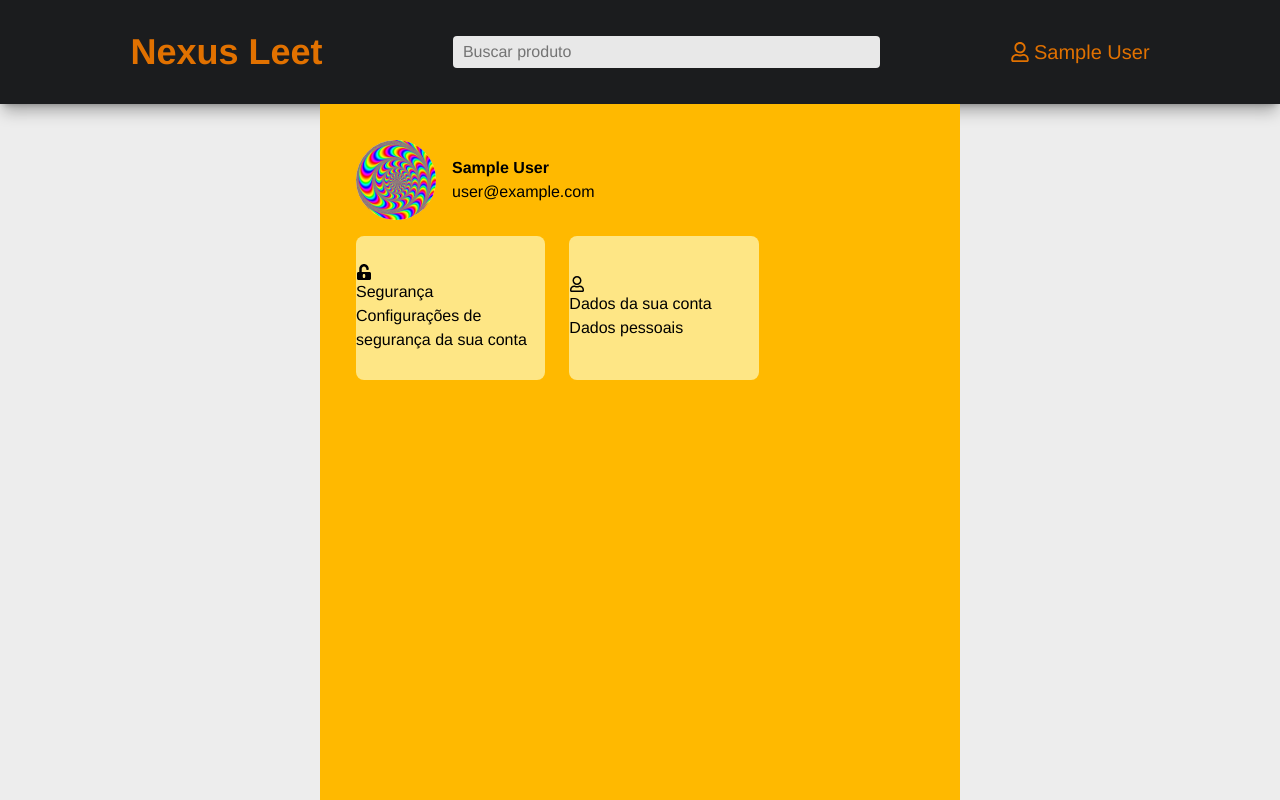
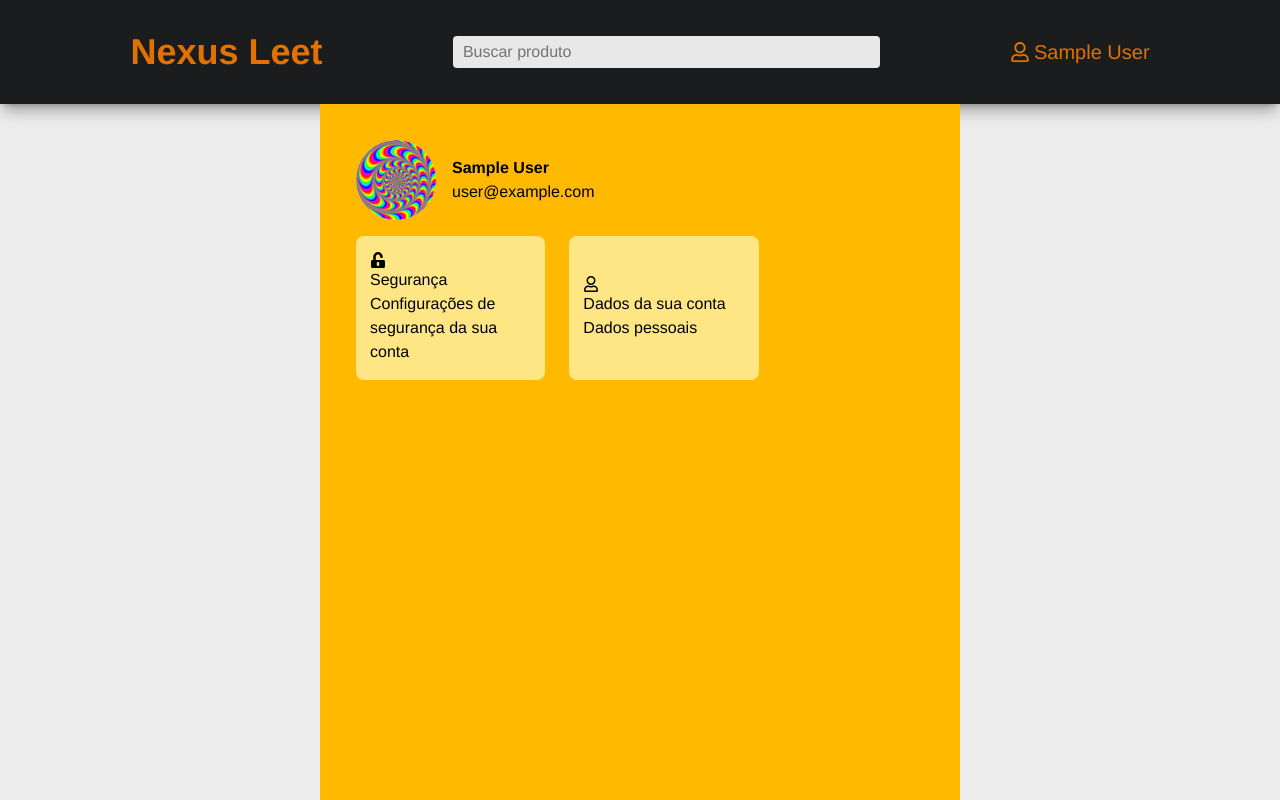
Before and after one commit to gustavocarvalho-ra/NextJs-NexusLeet, a Next.js app: page /my-account/user in a window 1280 px wide. Built offline with nearby package versions, Linux system fonts and the light colour scheme; no server answers; sample sign-in values are in the browser's storage.

Commit message:
style: add padding

```diff
--- a/src/app/components/ui/CardUser.tsx
+++ b/src/app/components/ui/CardUser.tsx
@@ -10,7 +10,7 @@ export default function CardUser({icon, TextStr, AboutStr}: CardInt) {
 
 
   return (
-    <div className="w-1/3 h-36 bg-amber-200 flex flex-col justify-center rounded-lg">
+    <div className="w-1/3 h-36 bg-amber-200 flex flex-col justify-center rounded-lg p-3.5">
       <h1>{icon}</h1>
       <h2>{TextStr}</h2>
       <h3>{AboutStr}</h3>
```
